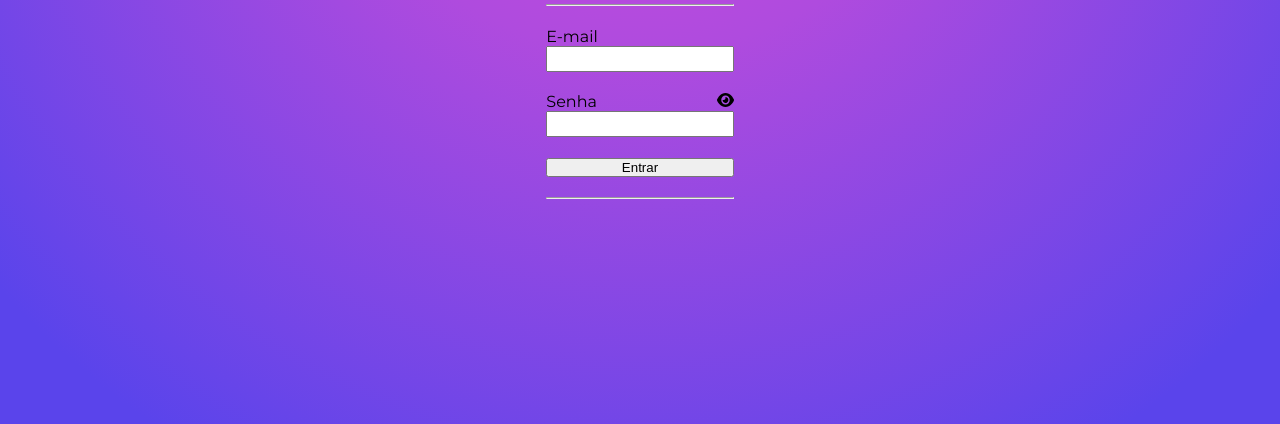
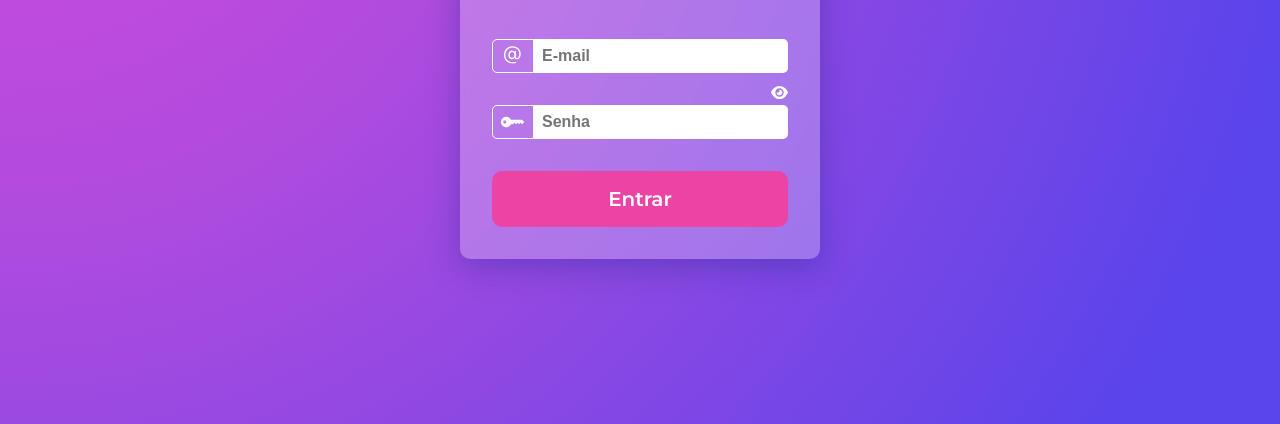
Before and after one commit to Adera-SPTech/adera-front, a website: page public/index.html in a window 1280 px wide. Shown: the part 392-816 px from the top of the page. Drawn offline with nearby package versions, Linux system fonts and the light colour scheme; some packages are replaced by stand-ins of ours; a script that the page names is missing.

Commit message:
Implementação login adera

```diff
--- a/public/css/index.css
+++ b/public/css/index.css
@@ -1,4 +1,4 @@
-@import url("https://fonts.googleapis.com/css2?family=Montserrat:wght@300;400;700&display=swap");
+@import url("https://fonts.googleapis.com/css2?family=Montserrat:wght@300;400;600;700&display=swap");
 
 * {
   padding: 0;
@@ -18,7 +18,7 @@ header {
 
   background: white;
   width: 100vw;
-  box-shadow: 0px 5px 30px 0px rgba(0, 0, 0, 0.75);
+  box-shadow: 0px 5px 20px -10px rgba(0,0,0,0.75);
 }
 
 main {
@@ -29,7 +29,7 @@ main {
   height: calc(100% - 6rem);
   background: rgb(175, 75, 222);
   background: radial-gradient(
-    circle at top center,
+    circle at top left,
     rgba(210, 75, 222, 1) 0%,
     rgba(175, 75, 222, 1) 35%,
     rgba(90, 68, 235, 1) 90%
@@ -39,26 +39,80 @@ main {
 .form-login {
   display: flex;
   flex-direction: column;
-  gap: 1.3rem;
+  gap: 2rem;
 
-  max-width: 30vw;
+  padding: 2rem;
+
+  width: 360px;
 
   font-family: "Montserrat", sans-serif;
+
+  background: rgba( 255, 255, 255, 0.25 );
+  box-shadow: 0 8px 32px 0 rgba( 31, 38, 135, 0.37 );
+  backdrop-filter: blur( 4px );
+  -webkit-backdrop-filter: blur( 4px );
+  border-radius: 10px;
 }
 
 .form-login > h1 {
   text-align: center;
+  color: white;
+}
+
+.form-login > button {
+  padding: 1rem 0;
+
+  background-color: #eb44a5;
+  border: 0;
+  border-radius: 10px;
+
+  color: white;
+
+  font-family: 'Montserrat', sans-serif;
+  font-weight: 600;
+  font-size: 20px;
+
+  cursor: pointer;
+
+  transition: all 200ms ease-in-out;
+}
+
+.form-login > button:hover {
+  /* transform: scale(1.1); */
+  box-shadow: 0px 0px 130px 30px rgba(235, 68, 165, .9);
 }
 
 .labeled-input {
   display: flex;
-  flex-direction: column;
+  flex-direction: row;
 
   position: relative;
 }
 
+.labeled-input > div {
+  border: 1px solid white;
+  border-radius: 5px 0 0 5px;
+  padding: .1rem .5rem;
+}
+
+.labeled-input > div > i {
+  font-size: 24px;
+  color: white;
+}
+
 .labeled-input > input {
-  padding: 0.2rem;
+  font-size: 16px;
+  font-weight: 600;
+  border: none;
+  border-radius: 0 5px 5px 0;
+  padding: 0.1rem .5rem;
+  width: 100%;
+
+  outline: 0;
+}
+
+.labeled-input > input:focus + div > i {
+  color: #eb44a5 !important;
 }
 
 .labeled-input > input[type="password"]::-ms-reveal {
@@ -68,4 +122,19 @@ main {
 .labeled-input > img {
   position: absolute;
   right: 0;
+  top: -20px;
 }
+
+.spin > i {
+  display: inline-block;
+  animation: spin infinite 300ms linear;
+}
+
+@keyframes spin {
+  0% {
+    transform: rotate(0deg);
+  }
+  100% {
+    transform: rotate(360deg);
+  }
+}
--- a/public/index.html
+++ b/public/index.html
@@ -4,8 +4,7 @@
   <meta charset="UTF-8">
   <meta name="viewport" content="width=device-width, initial-scale=1.0">
   <link rel="stylesheet" href="./css/index.css">
-  <link rel="stylesheet" href="../node_modules/izitoast/dist/css/iziToast.min.css">
-  <script src="../node_modules/izitoast/dist/js/iziToast.min.js" type="text/javascript"></script>
+  <link rel="stylesheet" href="https://cdn.jsdelivr.net/npm/bootstrap-icons@1.11.1/font/bootstrap-icons.css">
   <title>Login Adera</title>
 </head>
 <body>
@@ -15,24 +14,28 @@
   <main>
     <form class="form-login" id="form-login">
       <h1>Login</h1>
-      <hr>
+      <span class="errorMsg" id="error-msg">&nbsp;</span>
       <div class="labeled-input">
-        <label for="email">E-mail</label>
-        <input type="text" name="email" id="input-email">
+        <div>
+          <i class="bi bi-at"></i>
+        </div>
+        <input type="text" name="email" id="input-email" placeholder="E-mail" required>
       </div>
       <div class="labeled-input">
-        <label for="email">Senha</label>
-        <img src="assets/eye-solid.svg" width="17" id="password-reveal">
-        <input type="password" name="password" id="input-password">
+        <div>
+          <i class="bi bi-key-fill"></i>
+        </div>
+        <img src="assets/eye-solid.svg" width="17" id="password-reveal" style="filter: brightness(0) invert(1)">
+        <input type="password" name="password" id="input-password" placeholder="Senha" required>
       </div>
       <button type="submit" id="btn-entrar">Entrar</button>
-      <hr>
     </form>
   </main>
   <script>
 
       const emailInput = document.getElementById('input-email')
       const passwordInput = document.getElementById('input-password');
+      const errorMsgSpan = document.getElementById('error-msg')
       document.getElementById('password-reveal').addEventListener('click', (e) => {
         passwordInput.type = passwordInput.type == 'password' ? 'text' : 'password'
         e.target.src = passwordInput.type == 'password' ? 'assets/eye-solid.svg' : 'assets/eye-slash-solid.svg'
@@ -41,8 +44,15 @@
       const btnEntrar = document.getElementById('btn-entrar')
       btnEntrar.addEventListener('click', (e) => {
         e.preventDefault();
-        console.log(emailInput.value)
-        console.log(passwordInput.value)
+
+        btnEntrar.innerHTML = '<i class="bi bi-arrow-clockwise spin"></i>'
+
+        if(!emailInput.value || !passwordInput.value) {
+          alert('preencha todos os campos')
+          btnEntrar.innerHTML = 'Entrar'
+          return
+        }
+
         fetch('/usuario/autenticar', {
           method: 'POST',
           headers: {
@@ -53,10 +63,29 @@
             senha: passwordInput.value
           })
         }).then((res) => {
-          res.json().then(json => localStorage.setItem('usuario', JSON.stringify(json)))
+          console.log(res)
+          res.json().then(json => {
+            if(!json) {
+              alert('Usuario não encontrado')
+              btnEntrar.innerHTML = 'Entrar'
+              return
+            }
 
-          localStorage.setItem('logged', true);
+            localStorage.setItem('usuario', JSON.stringify(json))
+            localStorage.setItem('logged', true);
+            btnEntrar.innerHTML = 'Entrar'
+            setTimeout(() => {
+              window.location.href = "./dashboard/index.html"
+            }, 1500)
+          })
 
+          if(res.status == 400) {
+            errorMsgSpan.innerText = "E-mail ou senha inválidos"
+          }
+        })
+        .catch((err) => {
+          console.log(err)
+          errorMsgSpan.innerText = "E-mail ou senha inválidos"
         })
       })
   </script>
--- a/src/controllers/usuarioController.js
+++ b/src/controllers/usuarioController.js
@@ -19,6 +19,8 @@ function cadastrar(req, res) {
 function autenticar(req, res) {
   model.autenticar(req.body.email, req.body.senha)
     .then(result => {
+      console.log(result)
+      if(result.length > 0) {
         res.json({
           id: result[0].id,
           email: result[0].email,
@@ -27,6 +29,9 @@ function autenticar(req, res) {
           sobrenome: result[0].sobrenome,
           idEstabelecimento: result[0].fkEstabelecimento
         })
+      } else {
+        res.status(400)
+      }
     })
 }
 
```
Lines whose indentation alone changed are shown as unchanged.
